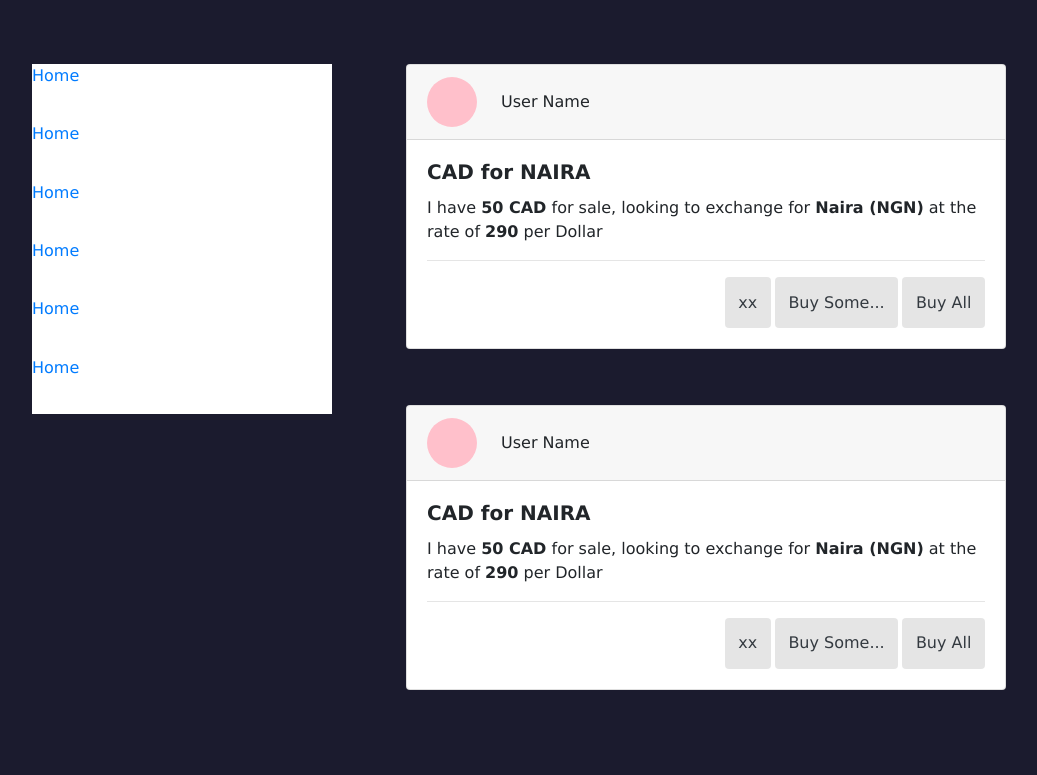
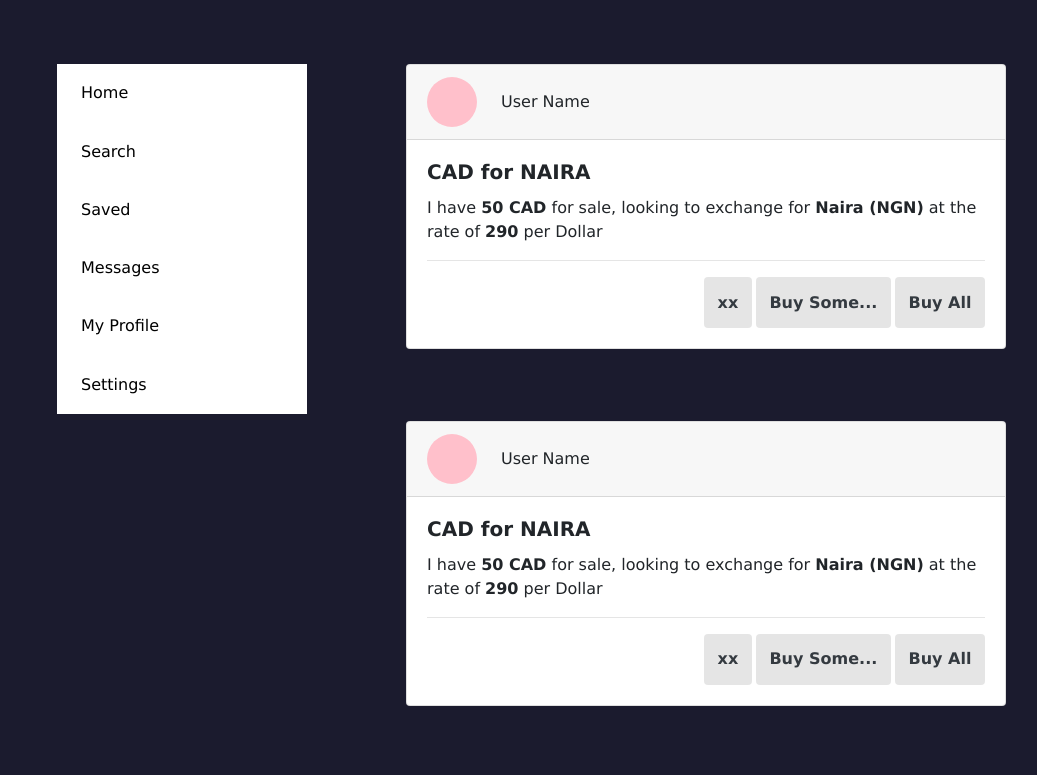
Before and after one commit to user-47/Ploutos-1, a React (Create React App) app in the folder ploutos/: page /home in a window 1280 px wide. Shown: the top 775 px of the page, without its empty margins (42-1079 px from the left). Built offline with nearby package versions, Linux system fonts and the light colour scheme.

Commit message:
working on sidebar of home page

```diff
--- a/ploutos/src/pages/HomePage.jsx
+++ b/ploutos/src/pages/HomePage.jsx
@@ -2,47 +2,29 @@ import React from 'react';
 import { Link } from 'react-router-dom';
 import { Card, Button } from 'react-bootstrap';
 
+const posts = [50, 60, 70, 80, 90, 100];
+const sideBarLinks = ["Home", "Search", "Saved", "Messages", "My Profile", "Settings"]
 
 const HomePage = () => (
-	<div style={{ display:"flex", justifyContent: "center", backgroundColor: "#1b1b2e", height: "100vh" }}>
+	<div style={{ display:"flex", justifyContent: "center", backgroundColor: "#1b1b2e", height: "100%" }}>
     <div style={{ display:"flex", justifyContent: "space-between", width: "100%", marginTop: "5%" }}>
-      <div style={{ height: "350px", width: "35%", display: "flex", justifyContent: "center"}}>
-        <div style={{ height: "350px", backgroundColor: "white", width: "300px" }}>
-          <div style={{ height: "16.6667%"}}>
-            <Link>
-              Home
+      <div style={{ height: "350px", width: "35%", display: "flex", justifyContent: "center",}}>
+        <div style={{ height: "350px", backgroundColor: "white", width: "250px", position: "fixed" }}>
+          {
+            sideBarLinks.map((link) => (
+              <div style={{ height: "16.6667%" }}>
+                <Link style={{ height: "100%", width: "100%", display: "flex", alignItems: "center", padding: "1.5rem", color: "black"}}>
+                  {link}
                 </Link>
               </div>
-          <div style={{ height: "16.6667%"}}>
-            <Link>
-              Home
-            </Link>
-          </div>
-          <div style={{ height: "16.6667%"}}>
-            <Link>
-              Home
-            </Link>
-          </div>
-          <div style={{ height: "16.6667%"}}>
-            <Link>
-              Home
-            </Link>
-          </div>
-          <div style={{ height: "16.6667%"}}>
-            <Link>
-              Home
-            </Link>
-          </div>
-          <div style={{ height: "16.6667%"}}>
-            <Link>
-              Home
-            </Link>
-          </div>
+            ))
+          }
         </div>
       </div>
       <div style={{ width: "65%", height: "100%", display: "flex", flexDirection: "column" }}>
-        {/* <div style={{ width: "550px", height: "300px", backgroundColor: "white" }}></div> */}
-        <div style={{ width: "600px", height: "340px", marginBottom: "0.1%" }}>
+        {
+          posts.map(() => (
+            <div style={{ width: "600px", height: "340px", marginBottom: "2%" }}>
               <Card>
                 <Card.Header style={{ display: "flex", alignItems: "center" }}>
                   <div style={{ width: "50px", height: "50px", borderRadius: "50%", backgroundColor: "pink" }}></div>
@@ -56,38 +38,17 @@ const HomePage = () => (
                   {/* <Button variant="primary">Go somewhere</Button> */}
                   <hr></hr>
                   <div style={{ display: "flex", justifyContent: "flex-end" }}>
-                <Button className="text-dark" style={{ backgroundColor: "rgba(0,0,0,.1)", padding: "0.85rem", border: "none"}}>xx</Button>
-                <Button className="mx-1 text-dark" style={{ backgroundColor: "rgba(0,0,0,.1)", padding: "0.85rem", border: "none"}}>Buy Some...</Button>
-                <Button className="text-dark" style={{ backgroundColor: "rgba(0,0,0,.1)", padding: "0.85rem", border: "none"}}>Buy All</Button>
+                    <Button className="text-dark" style={{ backgroundColor: "rgba(0,0,0,.1)", padding: "0.85rem", border: "none"}}><b>xx</b></Button>
+                    <Button className="mx-1 text-dark" style={{ backgroundColor: "rgba(0,0,0,.1)", padding: "0.85rem", border: "none"}}><b>Buy Some...</b></Button>
+                    <Button className="text-dark" style={{ backgroundColor: "rgba(0,0,0,.1)", padding: "0.85rem", border: "none"}}><b>Buy All</b></Button>
                   </div>
 
                 </Card.Body>
                 {/* <Card.Footer>2 days ago</Card.Footer> */}
               </Card>
             </div>
-        <div style={{ width: "600px", height: "340px", marginBottom: "0.1%" }}>
-          <Card>
-            <Card.Header style={{ display: "flex", alignItems: "center" }}>
-              <div style={{ width: "50px", height: "50px", borderRadius: "50%", backgroundColor: "pink" }}></div>
-              <div className="ml-4">User Name</div>
-            </Card.Header>
-            <Card.Body>
-              <Card.Title><b>CAD for NAIRA</b></Card.Title>
-              <Card.Text>
-                I have <b>50 CAD</b> for sale, looking to exchange for <b>Naira (NGN)</b> at the rate of <b>290</b> per Dollar
-              </Card.Text>
-              {/* <Button variant="primary">Go somewhere</Button> */}
-              <hr></hr>
-              <div style={{ display: "flex", justifyContent: "flex-end" }}>
-                <Button className="text-dark" style={{ backgroundColor: "rgba(0,0,0,.1)", padding: "0.85rem", border: "none"}}>xx</Button>
-                <Button className="mx-1 text-dark" style={{ backgroundColor: "rgba(0,0,0,.1)", padding: "0.85rem", border: "none"}}>Buy Some...</Button>
-                <Button className="text-dark" style={{ backgroundColor: "rgba(0,0,0,.1)", padding: "0.85rem", border: "none"}}>Buy All</Button>
-              </div>
-
-            </Card.Body>
-            {/* <Card.Footer>2 days ago</Card.Footer> */}
-          </Card>
-        </div>
+          ))
+        }
 
       </div>
     </div>
```
Lines whose indentation alone changed are shown as unchanged.
